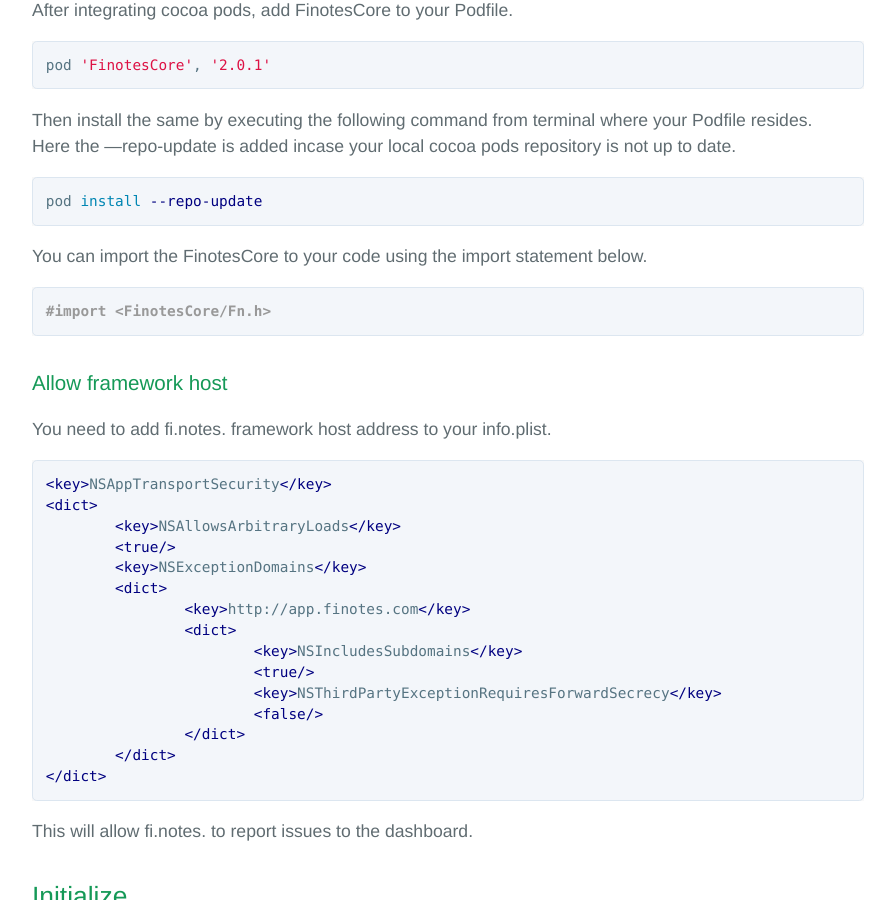
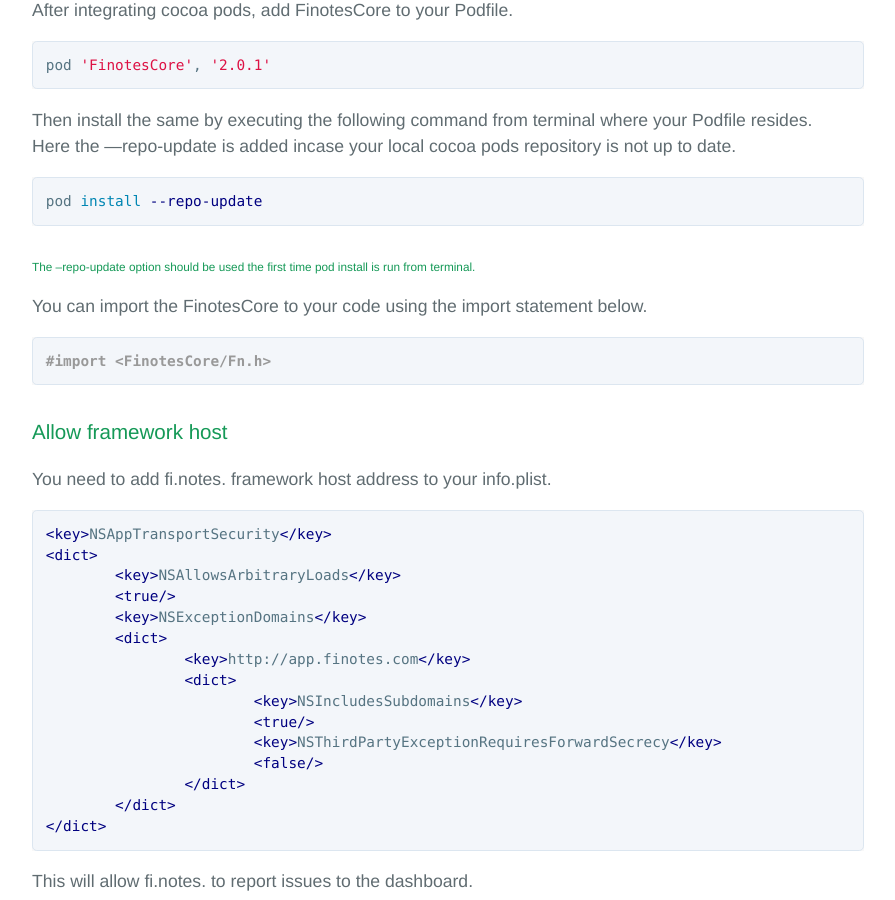
Before and after one commit to finotes/finotes.github.io, a Jekyll site: the page built from _posts/2018-01-19-ios-docs.md, in a window 1280 px wide and 900 px high, scrolled down 492 px. Shown: the whole window, without its empty margins (192-1087 px from the left). Built offline with Jekyll 4.4.1, drawn with Linux system fonts in a browser that asks for light colours; some web fonts are replaced.

Commit message:
Update 2018-01-19-ios-docs.md

````diff
--- a/_posts/2018-01-19-ios-docs.md
+++ b/_posts/2018-01-19-ios-docs.md
@@ -23,6 +23,7 @@ Here the —repo-update is added incase your local cocoa pods repository is not
 ```bash
 pod install --repo-update
 ```
+###### The --repo-update option should be used the first time pod install is run from terminal.
 
 You can import the FinotesCore to your code using the import statement below.
 
````
